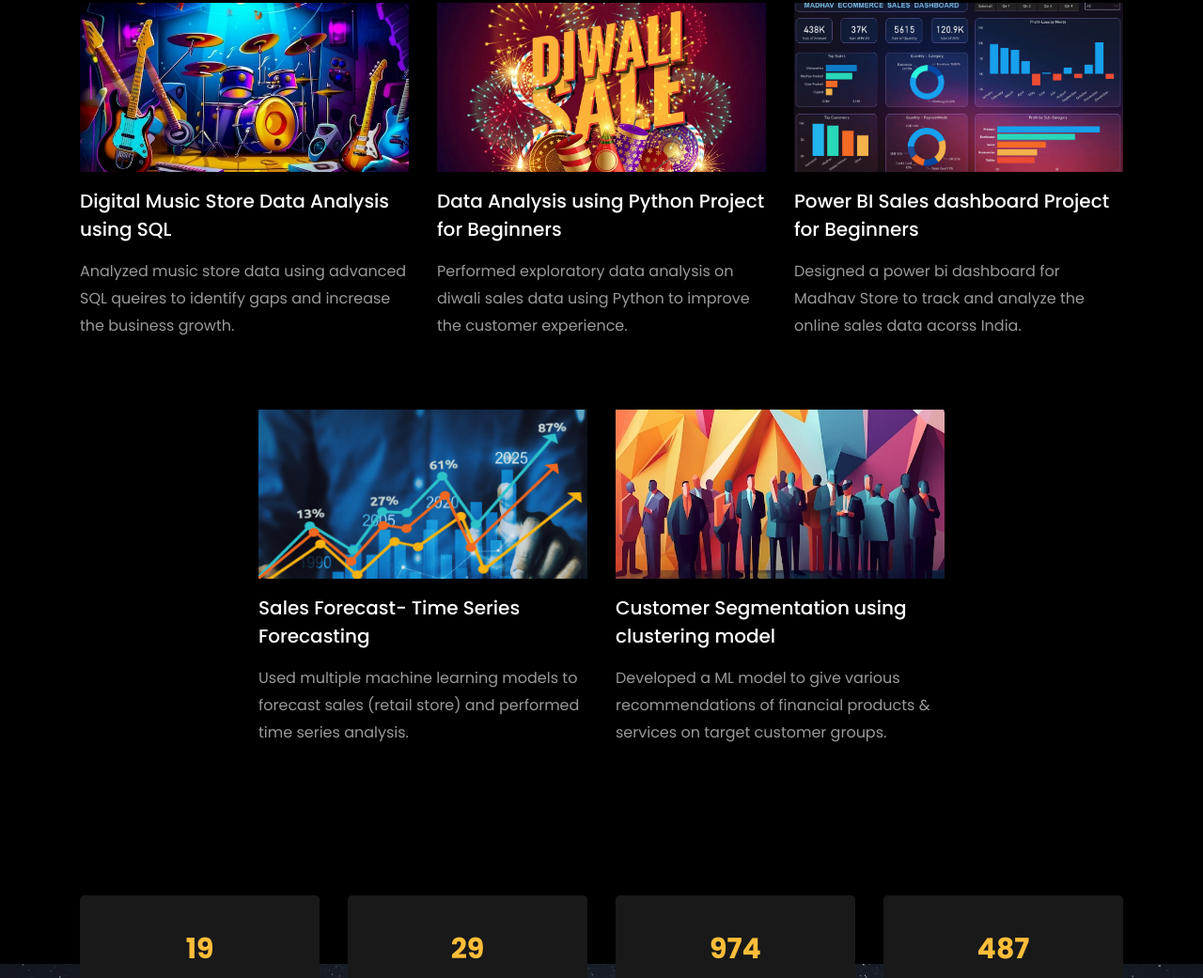
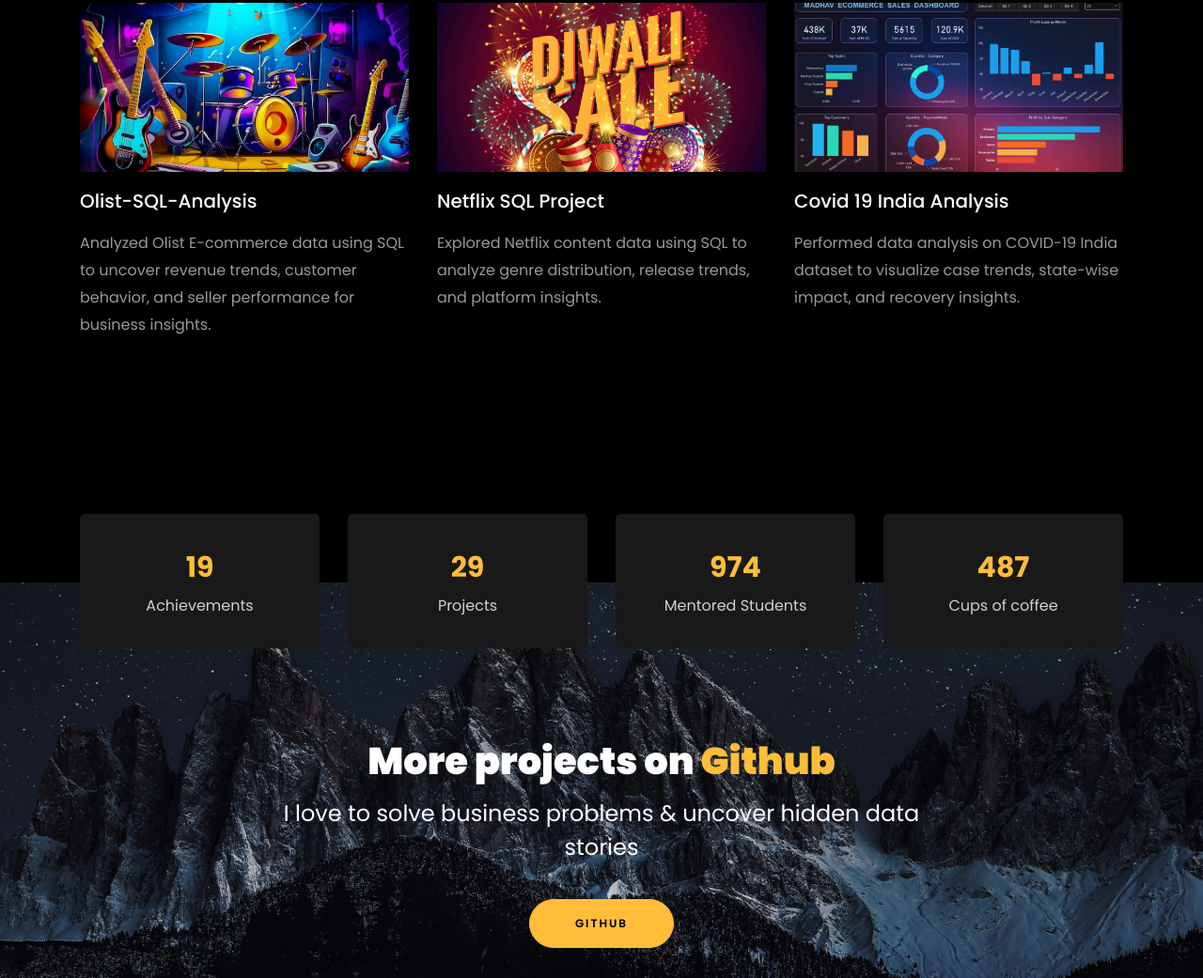
Before and after one commit to prtmjal/portfolio, a plain HTML site: page index.html in a window 1280 px wide. Shown: the part 4258-5299 px from the top of the page at 94% size. Drawn offline with Linux system fonts and the light colour scheme; animation ran at ten frames a second; files whose address does not match are found by name.

Commit message:
Update index.html

```diff
--- a/index.html
+++ b/index.html
@@ -415,41 +415,41 @@
         <div class="row d-flex">
           <div class="col-md-4 d-flex ftco-animate">
           	<div class="blog-entry justify-content-end">
-              <a href="https://github.com/rishabhnmishra/SQL_Music_Store_Analysis/blob/main/Music_Store_Query.sql" class="block-20 zoom-effect" style="background-image: url('images/proj_1.jpg');">
+              <a href="https://github.com/prtmjal/Olist-SQL-Analysis" class="block-20 zoom-effect" style="background-image: url('images/proj_1.jpg');">
               </a>
               <div class="text mt-3 float-right d-block">
 
-                <h3 class="heading"><a href="https://github.com/rishabhnmishra/SQL_Music_Store_Analysis/blob/main/Music_Store_Query.sql">Digital Music Store Data Analysis using SQL</a></h3>
-                <p>Analyzed music store data using advanced SQL queires to identify gaps and increase the business growth.</p>
+                <h3 class="heading"><a href="https://github.com/prtmjal/Olist-SQL-Analysis">Olist-SQL-Analysis</a></h3>
+                <p>Analyzed Olist E-commerce data using SQL to uncover revenue trends, customer behavior, and seller performance for business insights.</p>
               </div>
             </div>
           </div>
           <div class="col-md-4 d-flex ftco-animate">
           	<div class="blog-entry justify-content-end">
-              <a href="https://github.com/rishabhnmishra/Python_Diwali_Sales_Analysis/blob/main/Diwali_Sales_Analysis.ipynb" class="block-20 zoom-effect" style="background-image: url('images/proj_2.jpg');">
+              <a href="https://github.com/prtmjal/netflix_sql_project" class="block-20 zoom-effect" style="background-image: url('images/proj_2.jpg');">
               </a>
               <div class="text mt-3 float-right d-block">
 
-                <h3 class="heading"><a href="https://github.com/rishabhnmishra/Python_Diwali_Sales_Analysis/blob/main/Diwali_Sales_Analysis.ipynb">Data Analysis using Python Project for Beginners</a></h3>
-                <p>Performed exploratory data analysis on diwali sales data using Python to improve the customer experience.</p>
+                <h3 class="heading"><a href="https://github.com/prtmjal/netflix_sql_project">Netflix SQL Project</a></h3>
+                <p>Explored Netflix content data using SQL to analyze genre distribution, release trends, and platform insights.</p>
               </div>
             </div>
           </div>
           <div class="col-md-4 d-flex ftco-animate">
           	<div class="blog-entry">
-              <a href="https://github.com/rishabhnmishra/Madhav_Store_Analysis_PowerBI/blob/main/Madhav%20Store%20dashboard.jpg" class="block-20 zoom-effect" style="background-image: url('images/proj_3.jpg');">
+              <a href="https://github.com/prtmjal/Covid_19_India_Analysis" class="block-20 zoom-effect" style="background-image: url('images/proj_3.jpg');">
               </a>
               <div class="text mt-3 float-right d-block">
 
-                <h3 class="heading"><a href="https://github.com/rishabhnmishra/Madhav_Store_Analysis_PowerBI/blob/main/Madhav%20Store%20dashboard.jpg">Power BI Sales dashboard Project for Beginners</a></h3>
-                <p>Designed a power bi dashboard for Madhav Store to track and analyze the online sales data acorss India.</p>
+                <h3 class="heading"><a href="https://github.com/prtmjal/Covid_19_India_Analysis">Covid 19 India Analysis</a></h3>
+                <p>Performed data analysis on COVID-19 India dataset to visualize case trends, state-wise impact, and recovery insights.</p>
               </div>
             </div>
           </div>
         </div>
 	<br>
 		<!-- added justify-content-center to center align the last two projects -->
-		<div class="row d-flex justify-content-center">
+		<!-- <div class="row d-flex justify-content-center">
 			<div class="col-md-4 d-flex ftco-animate">
 				<div class="blog-entry justify-content-end">
 				<a href="https://github.com/rishabhnmishra/sales_forecasting/tree/main" class="block-20 zoom-effect" style="background-image: url('images/proj_4.jpg');">
@@ -473,7 +473,7 @@
 			  </div>
 			</div>
 		 </div>
-	  </div>
+	  </div> -->
     </section>
 
 	<section class="ftco-section ftco-no-pt ftco-no-pb ftco-counter img" id="section-counter">
```
